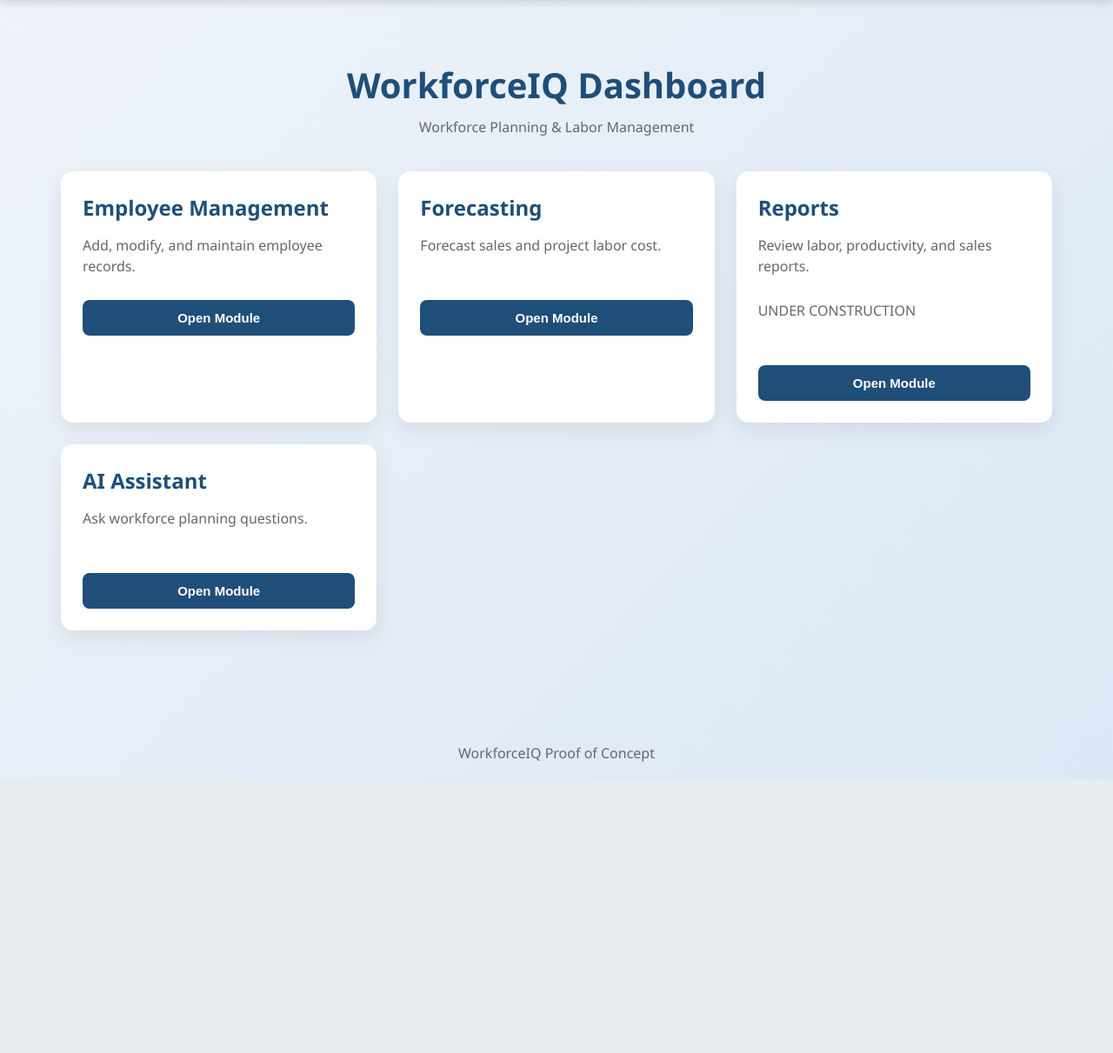
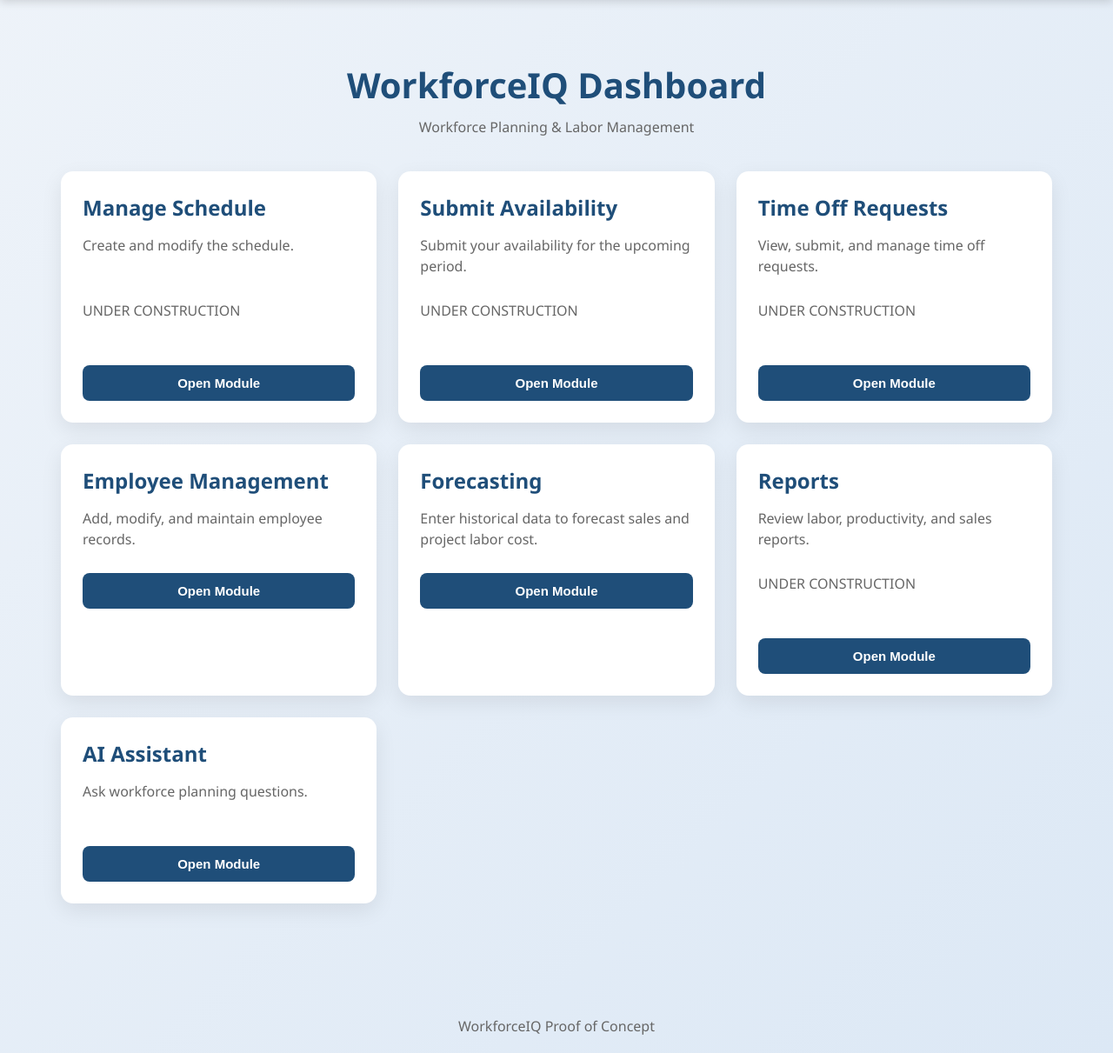
Before and after one commit to mdavis1259/WorkforceIQ, a Python web app: template templates/dashboard.html in a window 1280 px wide. Shown: the part 52-1263 px from the top of the page at 87% size. Before the commit the page ends 928 px from the top, so only its background shows below. Run offline with Jinja, Linux system fonts and the light colour scheme; the template is opened without the code that fills it, so the values that code supplies are empty.

Commit message:
Different Dashboards depending on user level

```diff
--- a/app.py
+++ b/app.py
@@ -351,7 +351,7 @@ def level_select():
 @login_required
 def dashboard():
     """ Displays the WorkforceIQ manager dashboard """
-    return render_template("dashboard.html")
+    return render_template("dashboard.html", level = current_user.system_role_id)
 
 # =======================================================
 # EMPLOYEE MANAGEMENT ROUTES
--- a/templates/dashboard.html
+++ b/templates/dashboard.html
@@ -11,22 +11,50 @@
     <div class="module-grid">
 
         <div class="module-card">
-            <h2>Employee Management</h2>
-            <p>Add, modify, and maintain employee records.</p>
+            <h2>{% if level == 1 %}View Schedule{% else %}Manage Schedule{% endif %}</h2>
+            <p>{% if level == 1 %}View the upcoming schedule.{% else %}Create and modify the schedule.{% endif %}</p>
+        <p> UNDER CONSTRUCTION</p>
+            <button class="btn">Open Module</button>
+        </div>
+
+        <div class="module-card">
+            <h2>Submit Availability</h2>
+            <p>Submit your availability for the upcoming period.</p>
+        <p> UNDER CONSTRUCTION</p>
+            <button class="btn">Open Module</button>
+        </div>
+
+        <div class="module-card">
+            <h2>Time Off Requests</h2>
+            <p>{% if level == 1 %}View and submit time off requests.{% else %}View, submit, and manage time off requests.{% endif %}</p>
+        <p> UNDER CONSTRUCTION</p>
+            <button class="btn">Open Module</button>
+        </div>
+
+        <div class="module-card">
+            <h2>{% if level == 1 %}Employee Directory{% else %}Employee Management{% endif %}</h2>
+            <p>{% if level == 1 %}View employee directory.{% else %}Add, modify, and maintain employee records.{% endif %}</p>
             <a href="/employees">
                 <button class="btn">Open Module</button>
             </a>
         </div>
 
-        <div class="module-card">
+        <div class="module-card" {% if level != 3 %}hidden{% endif %}>
+            <h2>User Management</h2>
+            <p>Manage user accounts and permissions.</p>
+        <p> UNDER CONSTRUCTION</p>
+            <button class="btn">Open Module</button>
+        </div>
+
+        <div class="module-card" {% if level == 1 %}hidden{% endif %}>
             <h2>Forecasting</h2>
-            <p>Forecast sales and project labor cost.</p>
+            <p>Enter historical data to forecast sales and project labor cost.</p>
 	    <a href="/forecast">
                 <button class="btn">Open Module</button>
 	    </a>
         </div>
 
-        <div class="module-card">
+        <div class="module-card" {% if level == 1 %}hidden{% endif %}>
             <h2>Reports</h2>
             <p>Review labor, productivity, and sales reports.</p>
 	    <p>UNDER CONSTRUCTION</p>
@@ -35,7 +63,7 @@
 
         <div class="module-card">
             <h2>AI Assistant</h2>
-            <p>Ask workforce planning questions.</p>
+            <p>{% if level == 1 %}Ask scheduling questions.{% else %}Ask workforce planning questions.{% endif %}</p>
 	    <a href="/ai">
                 <button class="btn">Open Module</button>
 	    </a>
--- a/templates/forecast.html
+++ b/templates/forecast.html
@@ -15,4 +15,8 @@ Recommended Staffing:
 <strong>{{ staff }}</strong>
 employees
 </p>
+
+<p>
+    TODO: Allow import of historical data from CSV file
+</p>
 {% endblock %}
```
